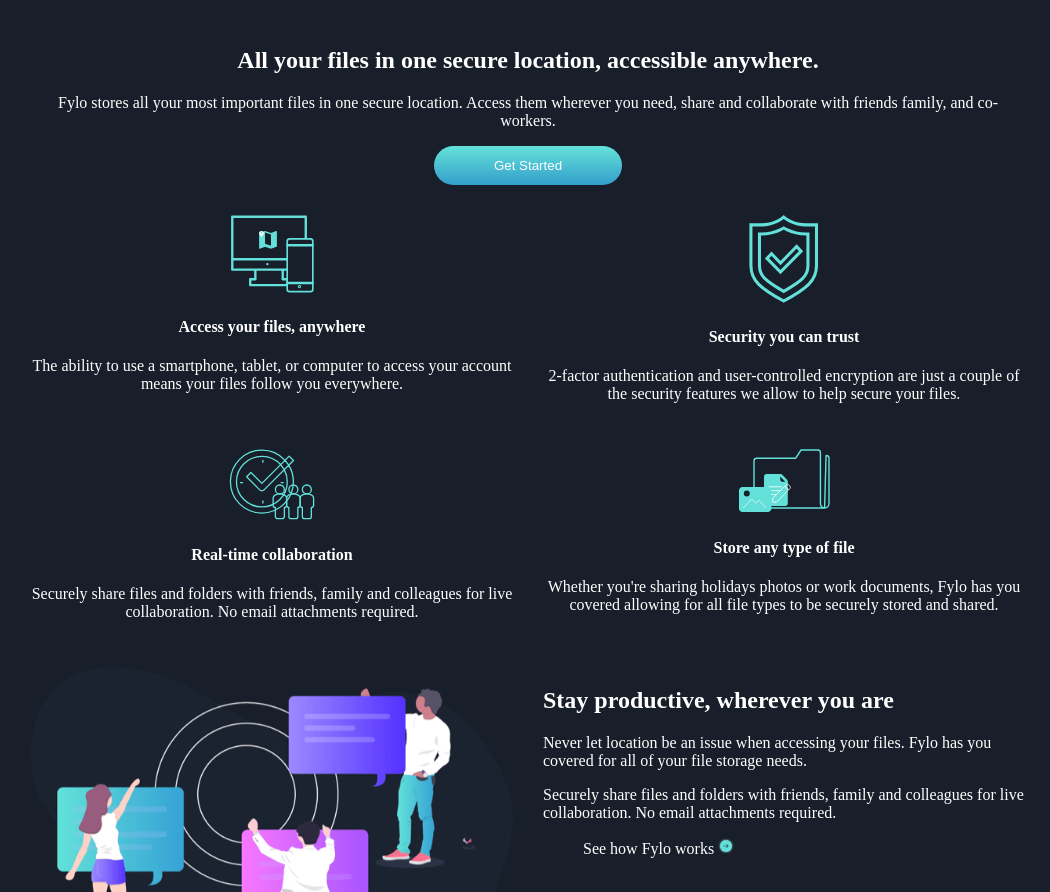
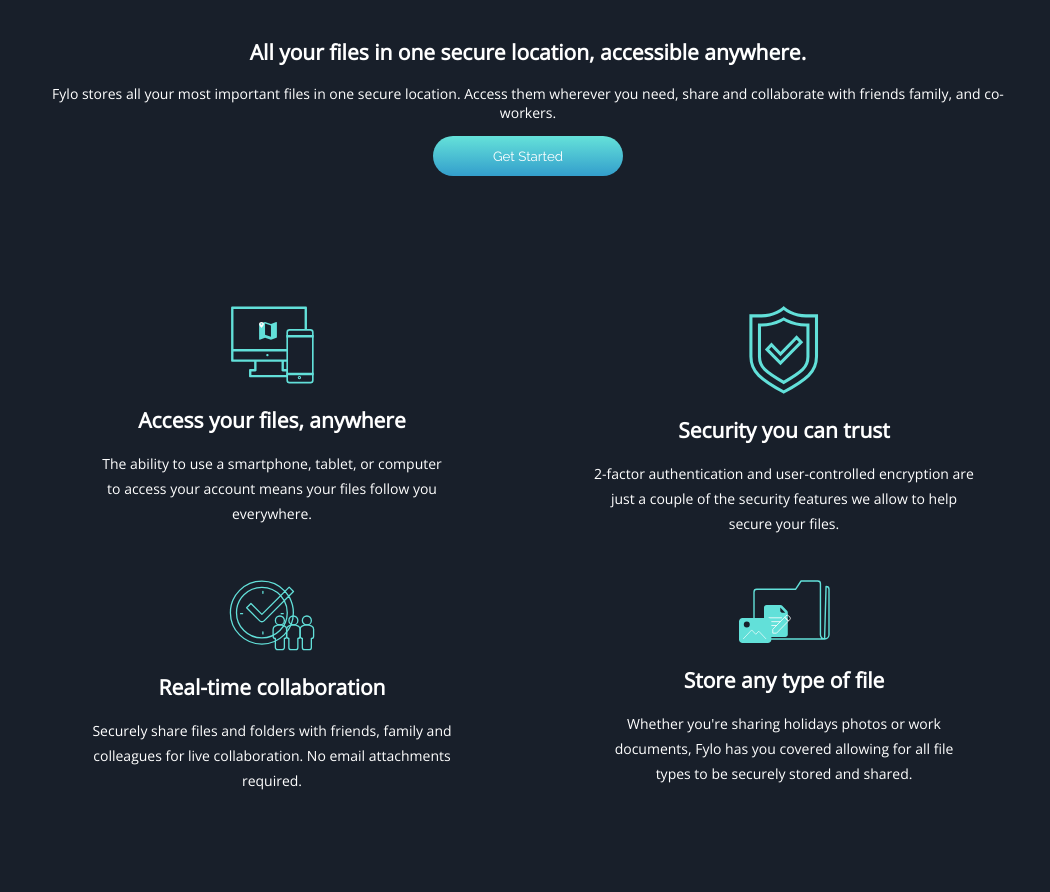
Before and after one commit to Allanlcomander/fylo-dark-theme, a plain HTML site: page index.html in a window 1280 px wide. Shown: the part 672-1564 px from the top of the page, without its empty margins (112-1162 px from the left). Drawn offline with nearby package versions, Linux system fonts and the light colour scheme.

Commit message:
finish editing services

```diff
--- a/css/styles.css
+++ b/css/styles.css
@@ -5,7 +5,14 @@ body{
     margin: 0;
     padding: 0;
     background-color: hsl(218, 28%, 13%);
-    color: #ffffff;
+    color: hsl(0, 0%, 100%);
+    font-size: 14px;
+    font-family: 'Open Sans', sans-serif;
+    font-weight: 400, 700;
+}
+
+header,button{
+    font-family: 'Raleway', sans-serif;
 }
 
 
@@ -89,11 +96,18 @@ button{
     outline: none;
     background-image: linear-gradient( hsl(176, 68%, 64%), hsl(198, 60%, 50%));
     color: #ffffff;
+    font-family: Raleway;
+    font-weight: 400, 700;
 
+}
+.btn-bottom{
+    padding: 12px 30px;
 }
 
 .services{
+    padding: 100px 0 ;
     text-align: center;
+    line-height: 25px;
 }
 
 
--- a/index.html
+++ b/index.html
@@ -7,6 +7,7 @@
   <link rel="icon" type="image/png" sizes="32x32" href="./images/favicon-32x32.png">
 
   <title>Frontend Mentor | Fylo landing page with dark theme and features grid</title>
+  <link href="https://fonts.googleapis.com/css2?family=Open+Sans&family=Raleway&display=swap" rel="stylesheet">
 
   <!-- Feel free to remove these styles or customise in your own stylesheet 👍 -->
   <link rel="stylesheet" href="css/styles.css">
@@ -49,30 +50,30 @@
   <div class="row">
     <div class="col-6">
       <img src="images/icon-access-anywhere.svg" alt="icon-access-anywhere">
-      <h4>Access your files, anywhere</h4>
-      <p> The ability to use a smartphone, tablet, or computer to access your
-         account means your files follow you everywhere.
+      <h2>Access your files, anywhere</h2>
+      <p> The ability to use a smartphone, tablet, or computer <br> to access your
+         account means your files follow you <br> everywhere.
         </p>
     </div>
     <div class="col-6">
       <img src="images/icon-security.svg" alt="icon-security">
-      <h4>Security you can trust</h4>
-      <p>2-factor authentication and user-controlled encryption are just a couple of the security features we allow to help secure your files.</p>
+      <h2>Security you can trust</h2>
+      <p>2-factor authentication and user-controlled encryption are <br> just a couple of the security features we allow to help <br> secure your files.</p>
     </div>
   </div>
 
   <div class="row">
     <div class="col-6">
       <img src="images/icon-collaboration.svg" alt="icon-collaboration">
-      <h4>Real-time collaboration</h4>
-      <p>Securely share files and folders with friends, family and colleagues for live collaboration.
-        No email attachments required.</p>
+      <h2>Real-time collaboration</h2>
+      <p>Securely share files and folders with friends, family and <br> colleagues for live collaboration.
+        No email attachments <br> required.</p>
     </div>
     <div class="col-6">
       <img src="images/icon-any-file.svg" alt="icon-any-file">
-      <h4>Store any type of file</h4>
-      <p>Whether you're sharing holidays photos or work documents, Fylo has you covered allowing for all
-        file types to be securely stored and shared.</p>
+      <h2>Store any type of file</h2>
+      <p>Whether you're sharing holidays photos or work <br> documents, Fylo has you covered allowing for all
+        file <br> types to be securely stored and shared.</p>
     </div>
   </div>
 
@@ -153,8 +154,8 @@
       questions, our support team would be happy to help you.</p>
       <div>
         <form action="">
-          <input type="email" name="Email@Examle.com" id="">
-          <button type="submit">Get Started For Free</button>
+          <input type="email" name="" id="" placeholder="Email@Examle.com">
+          <button class="btn-bottom" type="">Get Started For Free</button>
         </form>
       </div>
   </div>
```
Also changed, not shown: dist/index.html (+14 -13 lines).
